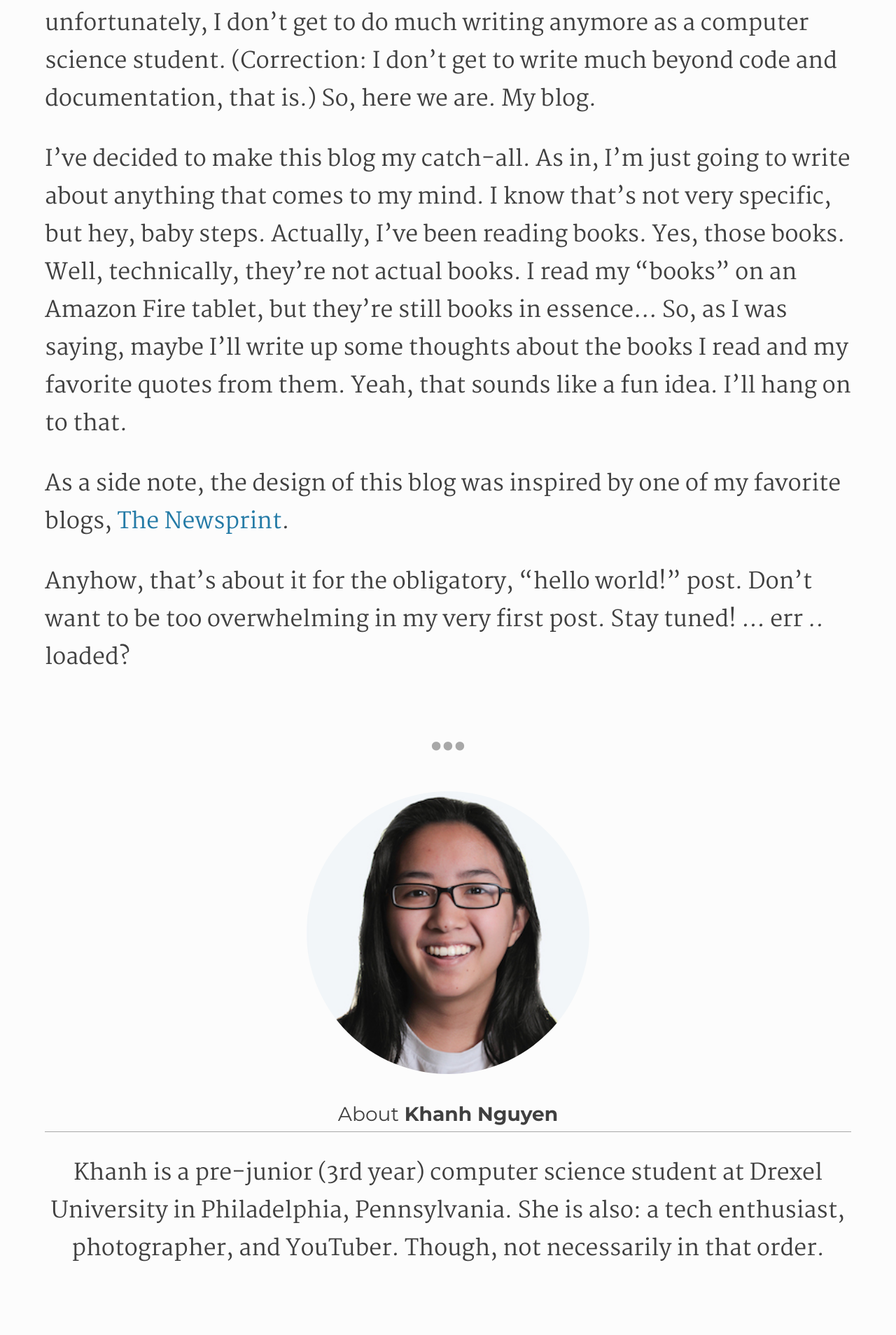
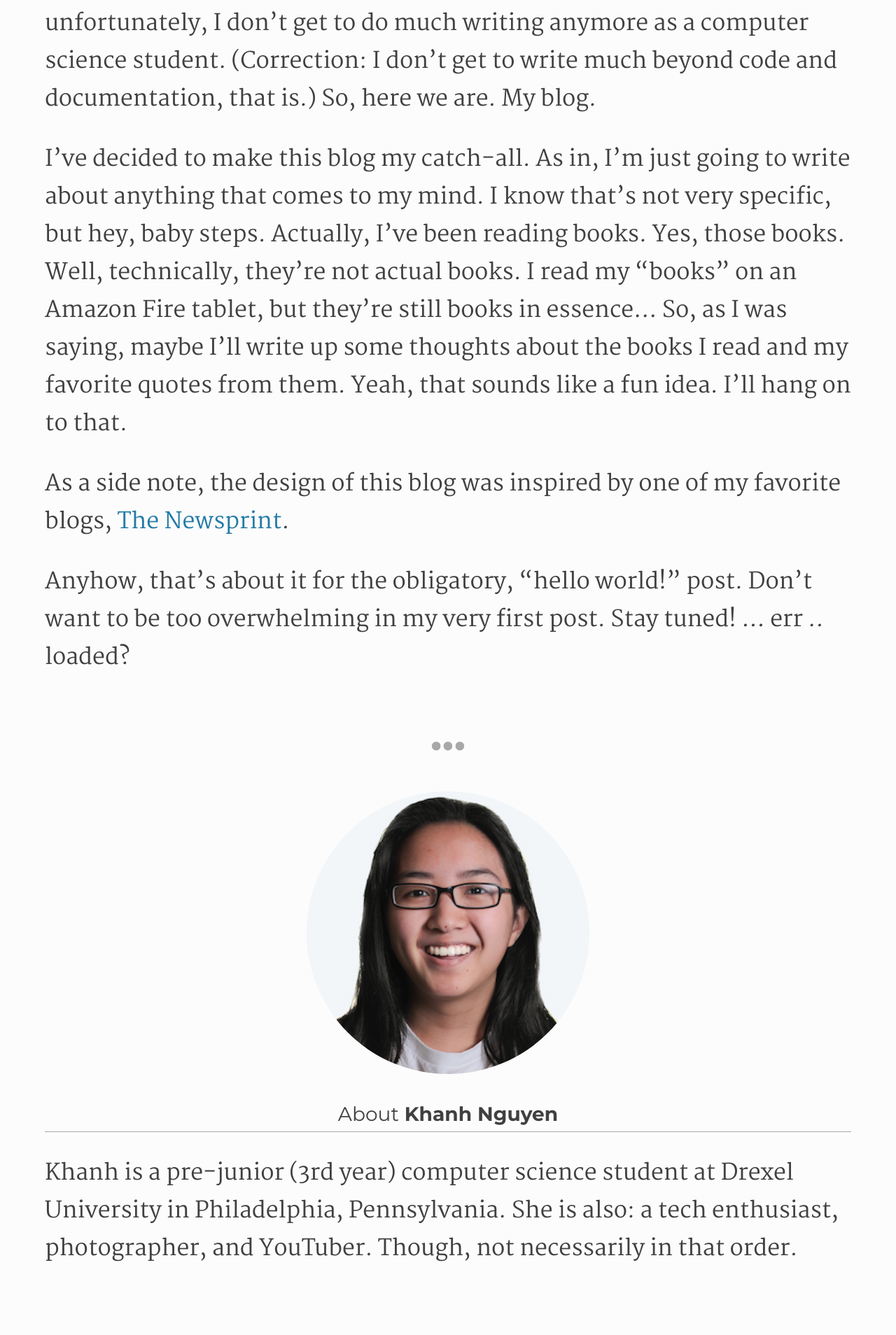
Before and after one commit to khanhnwin/khanhnwin.github.io, a Jekyll site: the page built from _posts/2016-11-23-hello-world.md, in a window 1280 px wide. Shown: the part 708-2616 px from the top of the page at 70% size. Built offline with Jekyll 4.4.1, drawn with Linux system fonts in a browser that asks for light colours; nearby versions of some CDN libraries.

Commit message:
Post article bio text align left

```diff
--- a/stylesheets/style.css
+++ b/stylesheets/style.css
@@ -373,6 +373,7 @@ nav ul li {
 @media screen and (max-device-width: 800px) {
   .post_page .article_bio .summary p {
     font-size: 2rem;
+    text-align: left;
   }
 }
 
--- a/stylesheets/style.sass
+++ b/stylesheets/style.sass
@@ -292,6 +292,7 @@ nav
           @media screen and (max-device-width: 800px)
 
             font-size: 2rem
+            text-align: left
 
     @media (max-width: 800px)
       .pic, .summary
```
